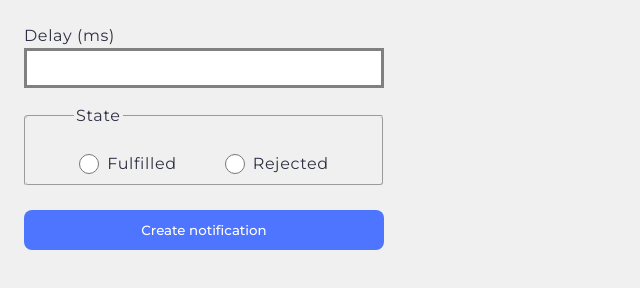
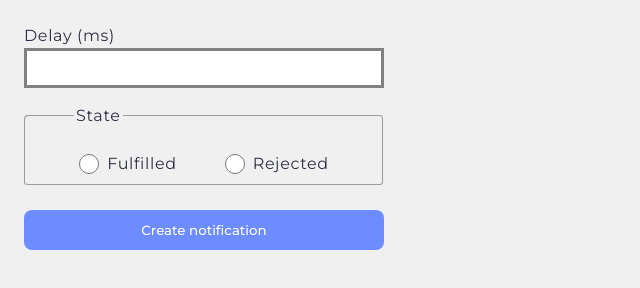
Before and after one commit to oleksandr-honchar/goit-js-hw-10, a website built with Vite: page src/2-snackbar.html in a window 1280 px wide. In both pictures the pointer is over the button "Create notification". Shown: the whole page, without its empty margins (0-640 px from the left). Built offline with nearby package versions, Linux system fonts and the light colour scheme.

Commit message:
fix: separate hover styles for snackbar button and unify button styles

```diff
--- a/src/css/styles.css
+++ b/src/css/styles.css
@@ -58,8 +58,7 @@ input:disabled {
   border: none;
 }
 
-.timer-page button:hover,
-.snackbar-page button:hover {
+.timer-page button:hover {
   background-color: #6c8cff;
 }
 
@@ -158,7 +157,7 @@ fieldset {
   padding: 0;
 }
 
-.snackbar-page button[type='submit'] {
+.snackbar-page button {
   font-family: inherit;
   font-weight: 500;
   color: #fff;
@@ -171,3 +170,7 @@ fieldset {
   border: none;
   margin-top: 24px;
 }
+
+.snackbar-page button:hover {
+  background-color: #6c8cff;
+}
```
